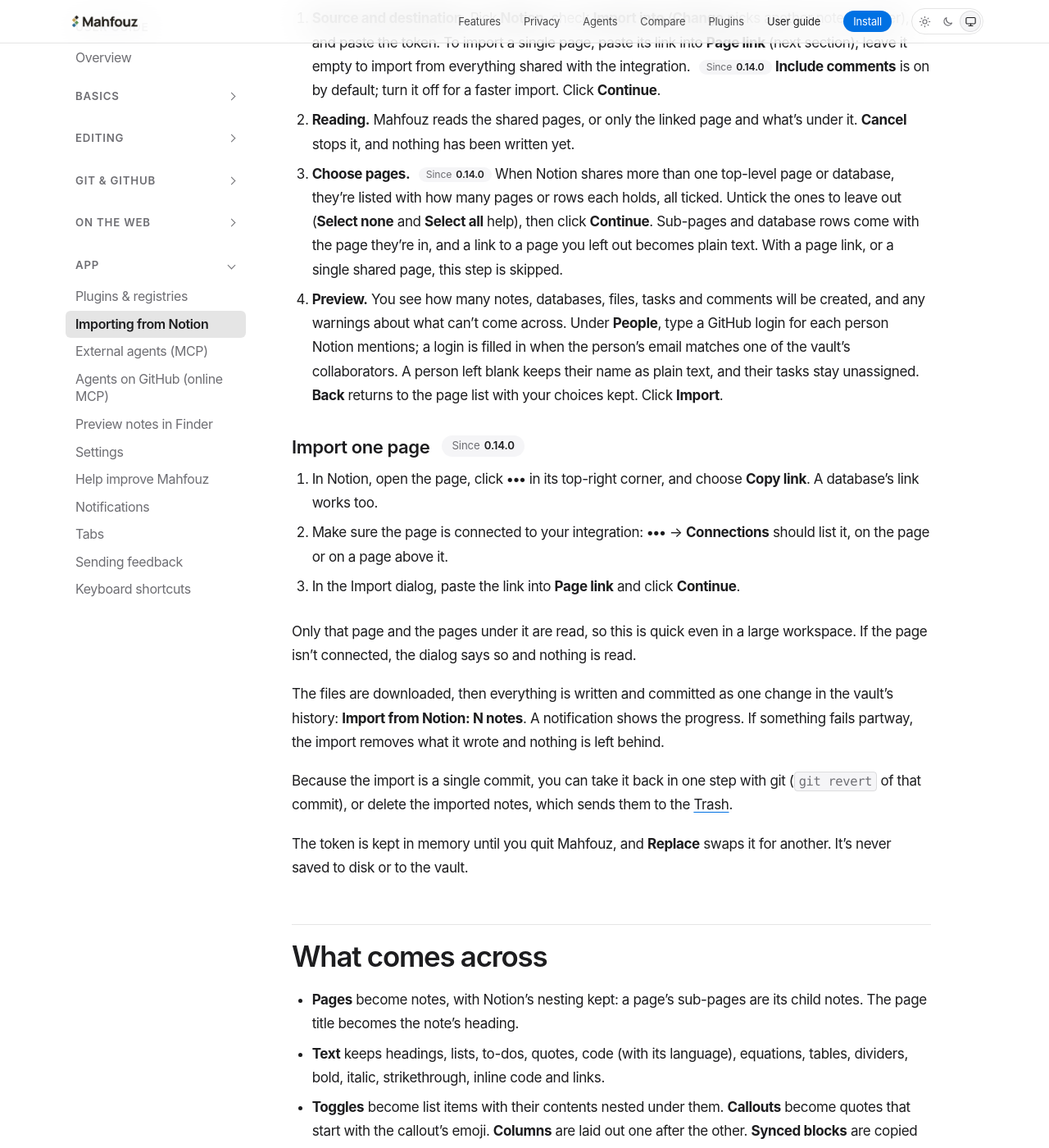
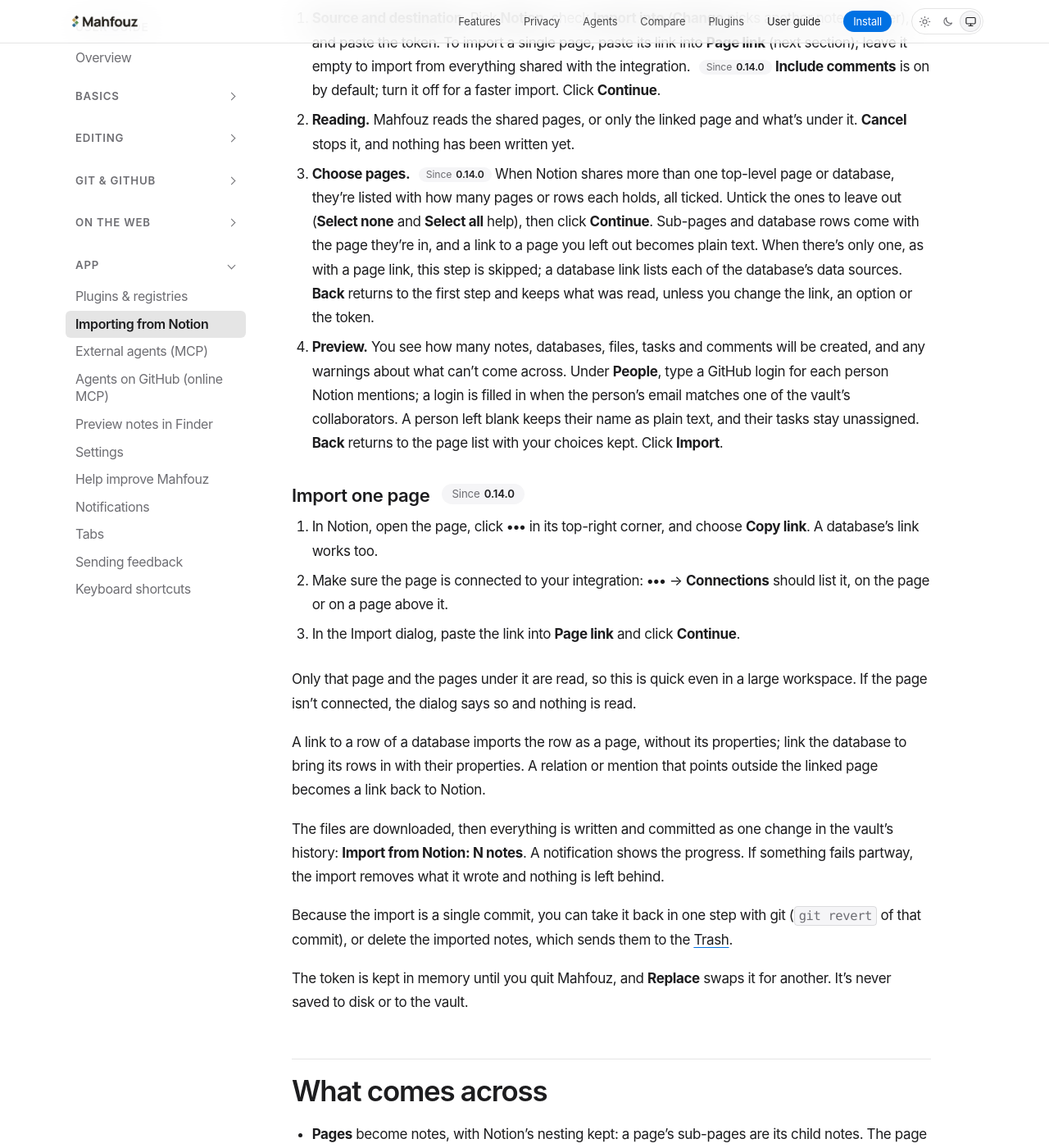
Before and after one commit to mahfouz-app/docs, a Jekyll site: the page built from guide/import-notion.md, in a window 1280 px wide and 1400 px high, scrolled down 1261 px. Shown: the whole window at 82% size. Built offline with Jekyll 4.4.1, drawn with Linux system fonts in a browser that asks for light colours.

Commit message:
guide: database and row links, and Back keeping what was read
Co-Authored-By: Claude Opus 5.5 <noreply@anthropic.com>

```diff
--- a/guide/import-notion.md
+++ b/guide/import-notion.md
@@ -63,8 +63,11 @@ The dialog has these steps:
    pages or rows each holds, all ticked. Untick the ones to leave out
    (**Select none** and **Select all** help), then click **Continue**.
    Sub-pages and database rows come with the page they're in, and a link
-   to a page you left out becomes plain text. With a page link, or a single
-   shared page, this step is skipped.
+   to a page you left out becomes plain text. When there's only one, as
+   with a page link, this step is skipped; a database link lists each of
+   the database's data sources. **Back** returns to the first step and
+   keeps what was read, unless you change the link, an option or the
+   token.
 4. **Preview.** You see how many notes, databases, files, tasks and
    comments will be created, and any warnings about what can't come
    across. Under **People**, type a GitHub login for each person Notion
@@ -85,6 +88,11 @@ The dialog has these steps:
 Only that page and the pages under it are read, so this is quick even in a
 large workspace. If the page isn't connected, the dialog says so and
 nothing is read.
+
+A link to a row of a database imports the row as a page, without its
+properties; link the database to bring its rows in with their
+properties. A relation or mention that points outside the linked page
+becomes a link back to Notion.
 
 The files are downloaded, then everything is written and committed as one
 change in the vault's history: **Import from Notion: N notes**. A
```
